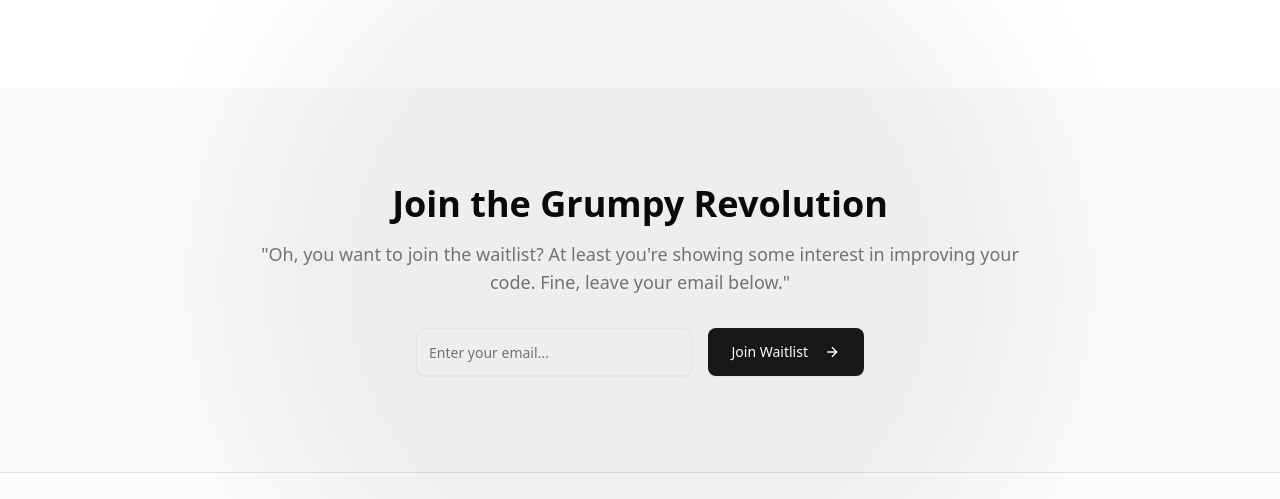
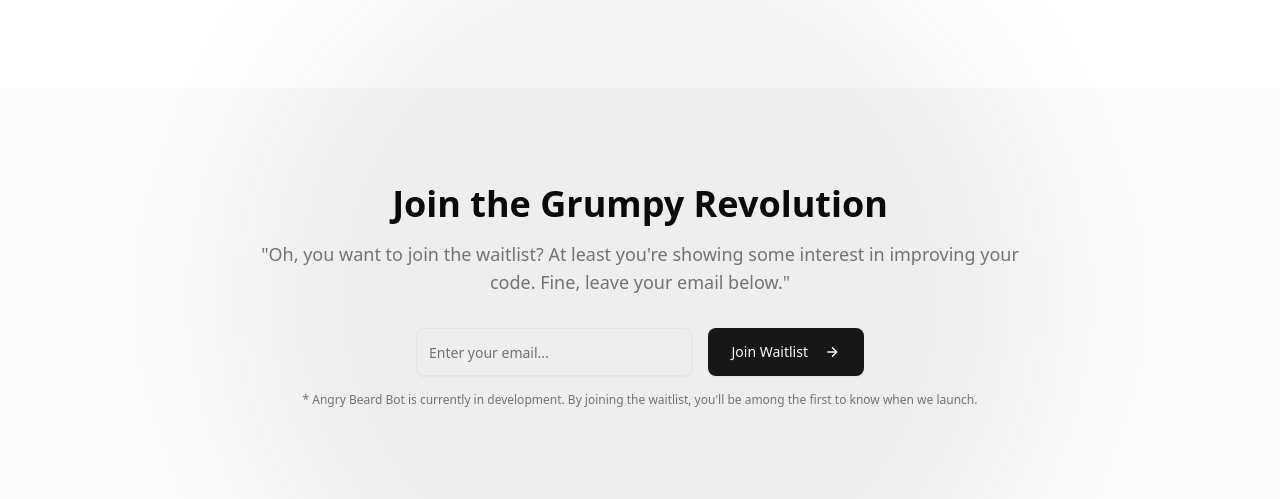
Before and after one commit to JSisques/angry-beard-bot, an Astro site in the folder apps/landing/: page / in a window 1280 px wide. Shown: the part 5096-5595 px from the top of the page. Built offline with nearby package versions, Linux system fonts and the light colour scheme; Astro itself is replaced by a stand-in of ours.

Commit message:
feat: Add informational message to Waitlist component
- Included a new paragraph in the Waitlist component to inform users that the Angry Beard Bot is currently in development and that joining the waitlist will keep them updated on the launch.

```diff
--- a/apps/landing/src/components/Waitlist.astro
+++ b/apps/landing/src/components/Waitlist.astro
@@ -38,6 +38,8 @@
       </form>
 
       <div id="form-message" class="mt-4 text-sm hidden font-medium"></div>
+
+      <p class="text-xs text-muted-foreground mt-4">* Angry Beard Bot is currently in development. By joining the waitlist, you'll be among the first to know when we launch.</p>
     </div>
   </div>
 </section>
```
